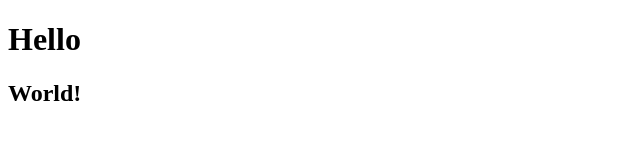
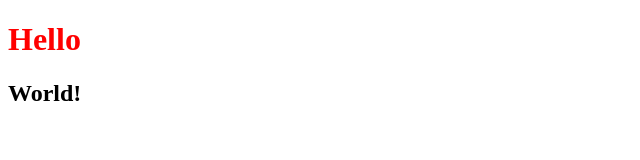
Before and after one commit to 6510615070/CN331-67-Demo, a plain HTML site: page index.html in a window 1280 px wide. Shown: the whole page, without its empty margins (0-640 px from the left). Drawn offline with Linux system fonts and the light colour scheme.

Commit message:
Add Style

```diff
--- a/index.html
+++ b/index.html
@@ -6,7 +6,7 @@
     <title>Hello</title>
 </head>
 <body>
-    <h1>Hello</h1>
+    <h1 style="color: red">Hello</h1>
     <h2>World!</h2>
 </body>
 </html>
```
